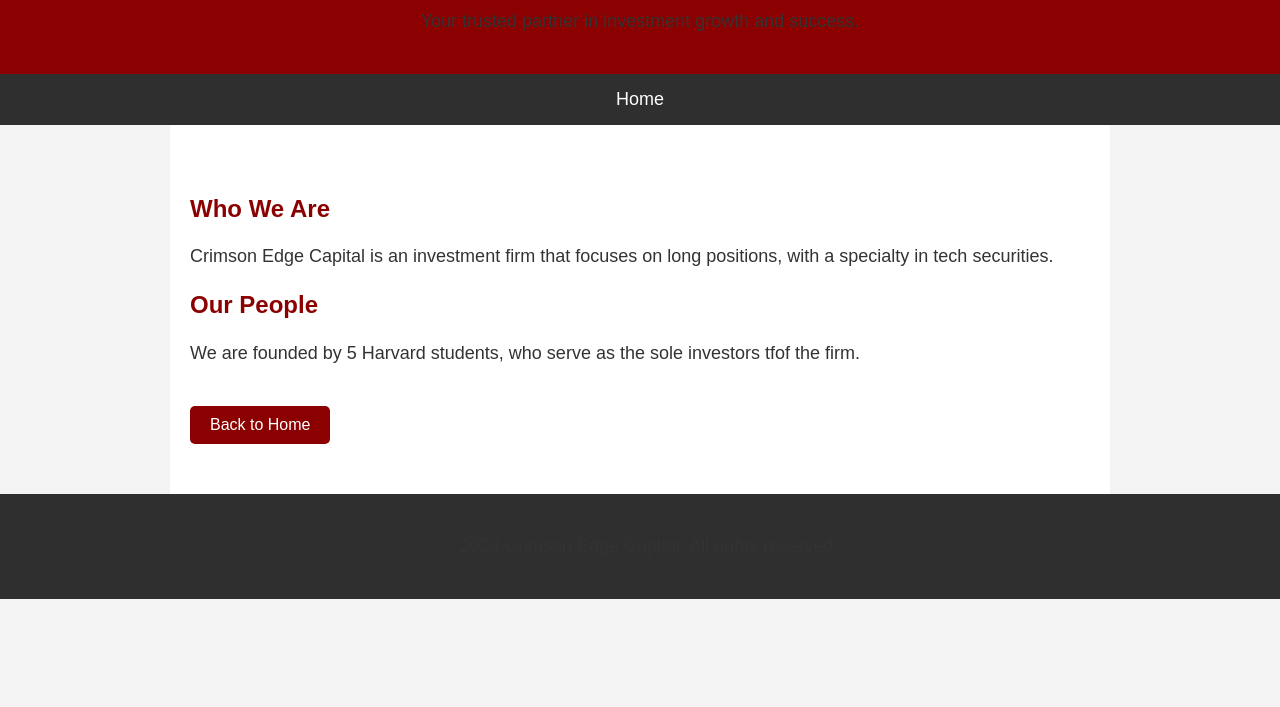
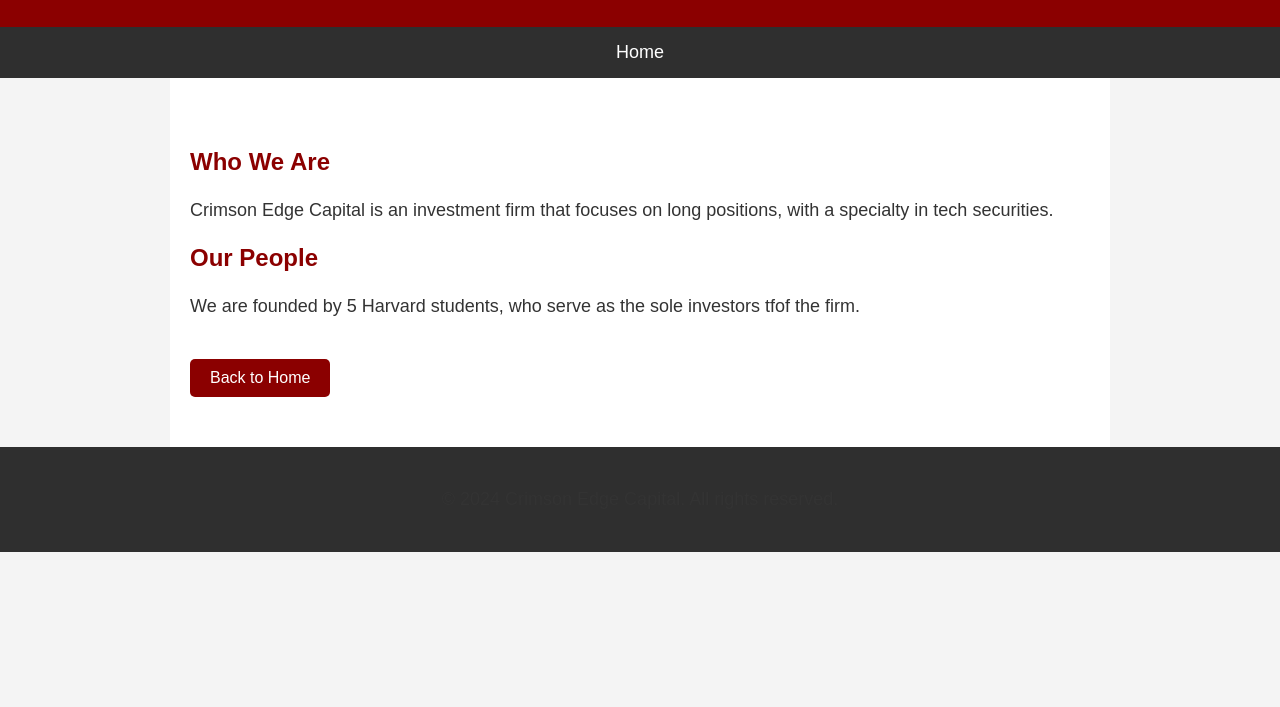
Before and after one commit to crimsonedgecapital/crimsonedgecapital.github.io, a plain HTML site: page about.html in a window 1280 px wide. Shown: the part 93-800 px from the top of the page. Drawn offline with Linux system fonts and the light colour scheme.

Commit message:
Update about.html

```diff
--- a/about.html
+++ b/about.html
@@ -91,7 +91,6 @@
 
     <header>
         <h1>About Crimson Edge Capital</h1>
-        <p>Your trusted partner in investment growth and success.</p>
     </header>
 
     <nav>
```
